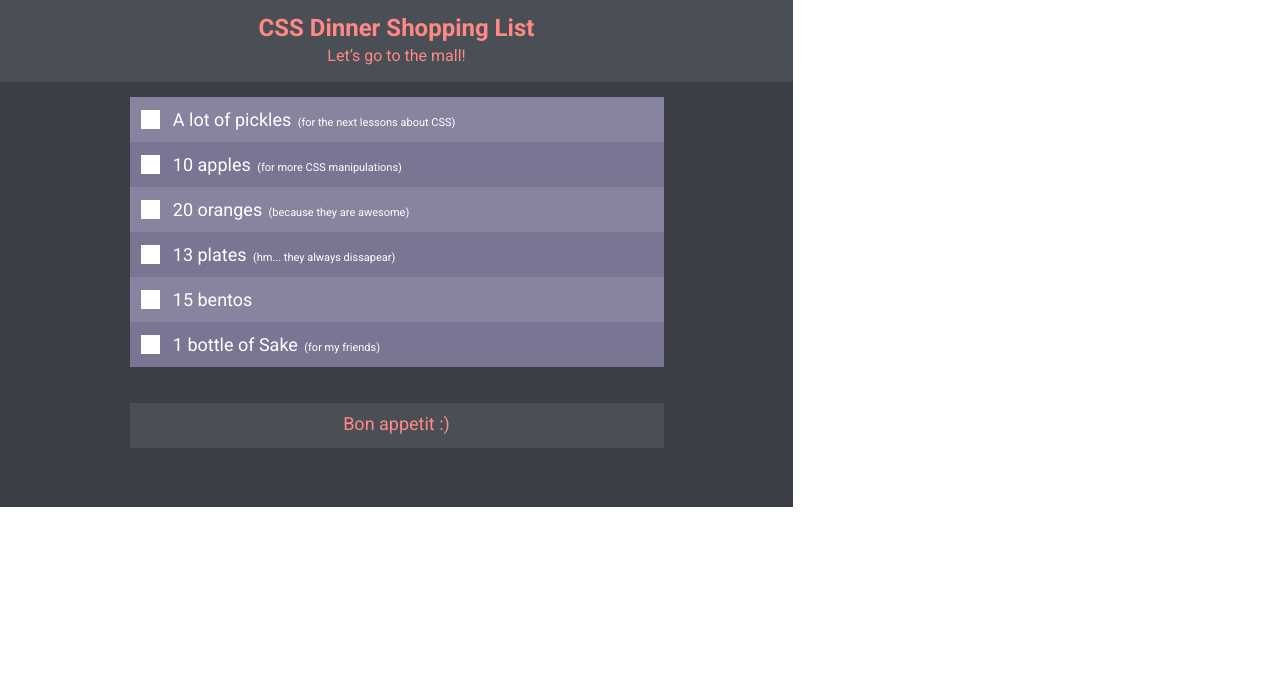
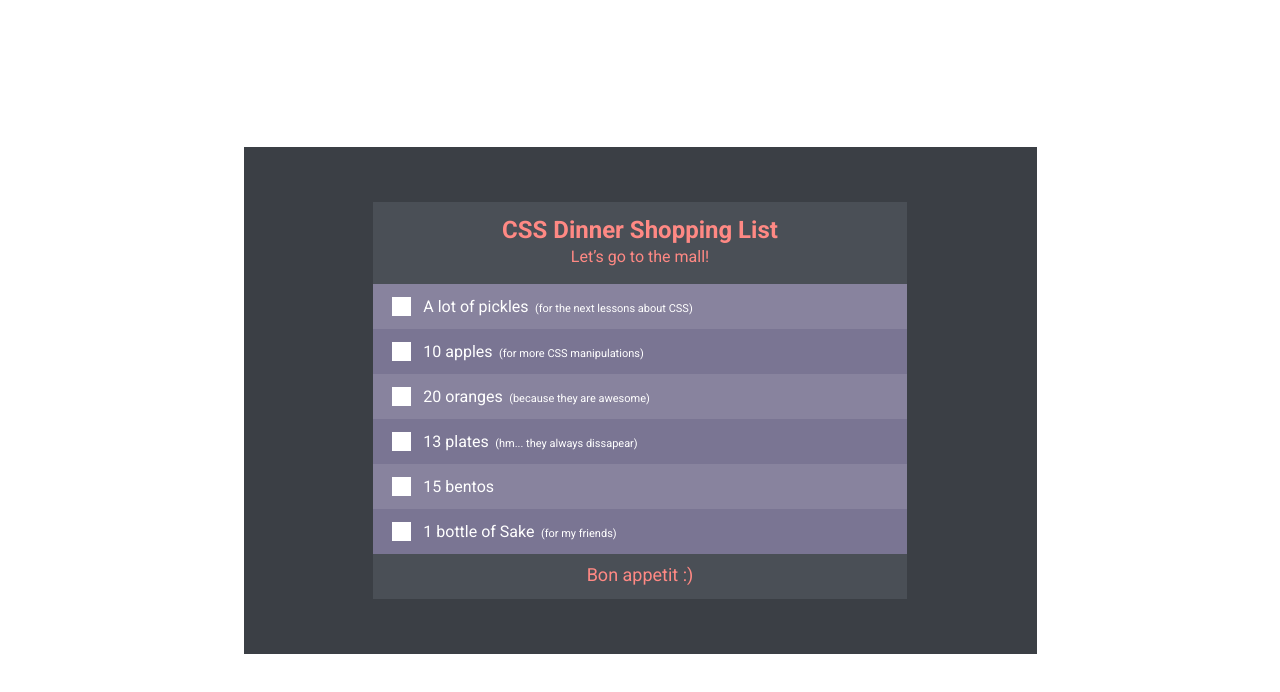
Before and after one commit to ArtemDzhek/Homework, a plain HTML site: page 04/index.html in a window 1280 px wide. Drawn offline with Linux system fonts and the light colour scheme.

Commit message:
Homework #03

```diff
--- a/04/index.html
+++ b/04/index.html
@@ -11,6 +11,7 @@
    <title>Document</title>
 </head>
 <body>
+   <div class="flex_box">
    <div class="color">
    <header class="header">
          <h1>CSS Dinner Shopping List</h1>
@@ -19,32 +20,50 @@
    <main>
       <div class="color_bloc">
          <ul class="list">
-            <li class="choice blue"><a href="" class="activ">
-               <div class="box"></div>
-               <p>A lot of pickles<span class="span">for the next lessons about CSS</span></p></a>
+            <li class="choice blue radio_wrapper ">
+               <label>
+               <input type="checkbox" name="bentos">
+               <div class="feke_radio "></div>
+               <p class="text">A lot of pickles<span class="span">for the next lessons about CSS</span></p>
+               </label>
             </li>
-            <li class="choice aqua"><a href="#" class="activ">
-               <div class="box"></div>
-               <p>10 apples<span class="span">for more CSS manipulations</span></p></a>
+            <li class="choice aqua radio_wrapper">
+               <label>
+               <input type="checkbox" name="bentos">
+               <div class="feke_radio"></div>
+               <p class="text">10 apples<span class="span">for more CSS manipulations</span></p>
+               </label>
             </li>
-            <li class="choice blue"><a href="#" class="activ">
-               <div class="box"></div>
-               <p>20 oranges<span class="span">because they are awesome</span></p></a>
+            <li class="choice blue radio_wrapper">
+               <label>
+               <input type="checkbox" name="bentos">
+               <div class="feke_radio"></div>
+               <p class="text">20 oranges<span class="span">because they are awesome</span></p>
+               </label>
             </li>
-            <li class="choice aqua"><a href="#" class="activ">
-               <div class="box"></div>
-               <p>13 plates<span class="span">hm... they always dissapear</span></p></a>
+            <li class="choice aqua radio_wrapper">
+               <label>
+               <input type="checkbox" name="bentos">
+               <div class="feke_radio"></div>
+               <p class="text">13 plates<span class="span">hm... they always dissapear</span></p>
+               </label>
             </li>
-            <li class="choice blue"><a href="#" class="activ">
-               <div class="box"></div>
-               <p>15 bentos</p></a>
+            <li class="choice blue radio_wrapper">
+               <label>
+               <input type="checkbox" name="bentos">
+               <div class="feke_radio"></div>
+               <p class="text">15 bentos</p>
+               </label>
             </li>
-            <li class="choice aqua"><a href="" class="activ">
-               <div class="box"></div>
-               <p>1 bottle of Sake<span class="span">for my friends</span></p>
-            </a>
+            <li class="choice aqua radio_wrapper">
+               <label>
+               <input type="checkbox" name="bentos">
+               <div class="feke_radio"></div>
+               <p class="text">1 bottle of Sake<span class="span">for my friends</span></p>
+               </label>
             </li>
          </ul>
+
       </div>
    </main>
    <footer>
@@ -53,5 +72,6 @@
       </div>
    </footer>
 </div>
+</div>
 </body>
 </html>
--- a/04/scc/syle.css
+++ b/04/scc/syle.css
@@ -41,16 +41,26 @@ ul,li,a{
     text-decoration: none;
 }
 /*-------------------------*/
+.flex_box{
+    display: flex;
+    justify-content: center;
+    align-items: center;
+
+    height: 100vh;
+    width: 100vw;
+}
 .color{
     display: flex;
     flex-flow: column;
+    justify-content: center;
     background-color: #3B3F45;
     width: 793px;
     height: 507px;
 }
 .header {
-    width: 793px;
+    width: 534px;
     height: 82px;
+    margin: 0 auto;
     background-color: #4A4F56;;
 }
 h1{
@@ -67,14 +77,21 @@ h1{
     font-size: 16px;
     color: #FF8984;
 }
-.color_bloc {
+.color_bloc{
     display: flex;
     justify-content: center;
-    padding: 1.2vw 0 2.8vw 0;
+
 }
-
-
-.box{
+label{
+    display: flex;
+    align-items: center;
+    width: 534px;
+    height: 45px;
+}
+label:active{
+    background-color: #c06a67;
+}
+.feke_radio{
     display: flex;
     justify-content: center;
     align-items: center;
@@ -83,12 +100,6 @@ h1{
     height: 19px;
     background-color: #FFFFFF;
 }
-.box::before{
-    content:'√';
-    color: #000;
-    display: none;
-}
-
 .choice {
     display: flex;
     align-items: center;
@@ -103,9 +114,6 @@ h1{
 .aqua{
     background: #7A7593;
 }
-.activ:active{
-    background-color: #c06a67;
-}
 .activ{
     display: flex;
     justify-content: flex-start;
@@ -115,6 +123,9 @@ h1{
 }
 .activ:first-child{
     font-size: 18px;
+}
+.text{
+    color: #fff;
 }
 .span{
     padding-left: 0.5vw;
@@ -158,3 +169,22 @@ h1{
     font-size: 18px;
     color: #FF8984;
 }
+
+
+.radio_wrapper input{
+   opacity: 0;
+   height: 0;
+   width: 0;
+}
+.radio_wrapper input:checked + .feke_radio::before{
+    content:'\2714';
+    color: rgb(0, 0, 0);
+
+}
+.radio_wrapper input:checked ~ .text{
+    text-decoration: line-through;
+   opacity: 0.5;
+}
+.radio_wrapper input:checked ~ .bord{
+    border: solid
+}
```
Also changed, not shown: index.html (+1 -0 lines).
